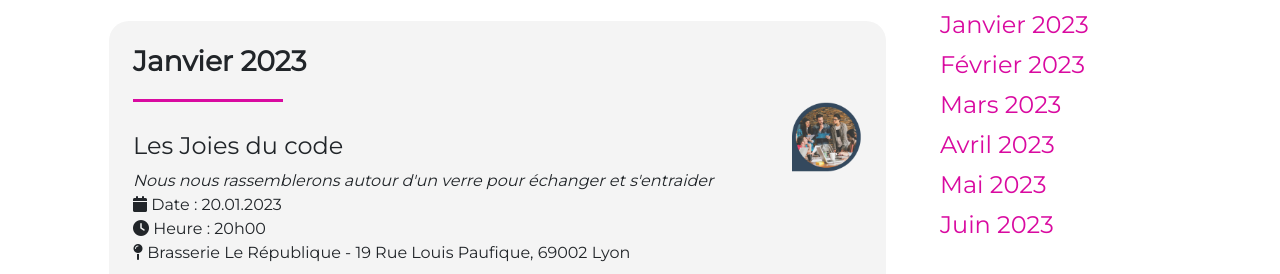
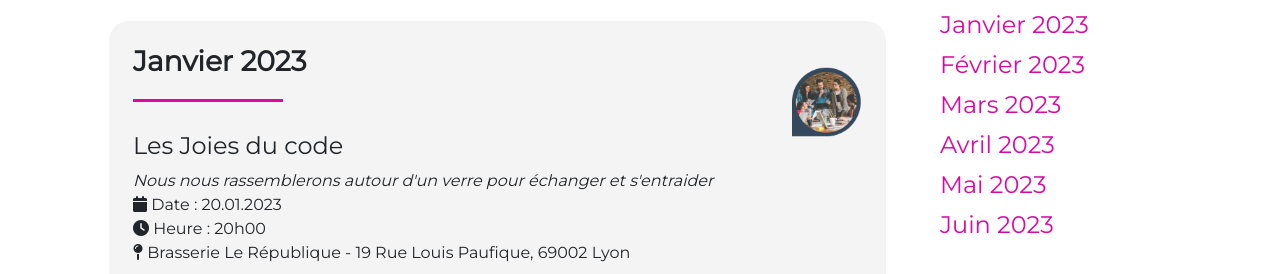
Before and after one commit to bdomat/eastcoders, a plain HTML site: page evenements.html in a window 1280 px wide. Shown: the part 526-800 px from the top of the page. Drawn offline with nearby package versions, Linux system fonts and the light colour scheme.

Commit message:
Optimisation position .event-img

```diff
--- a/css/style.css
+++ b/css/style.css
@@ -155,7 +155,7 @@ p.reassurance-title{
 }
 .event-img{
     position: absolute;
-    top: -30px;
+    top: -65px;
     right: 0px;
     width: 70px;
 }
```
